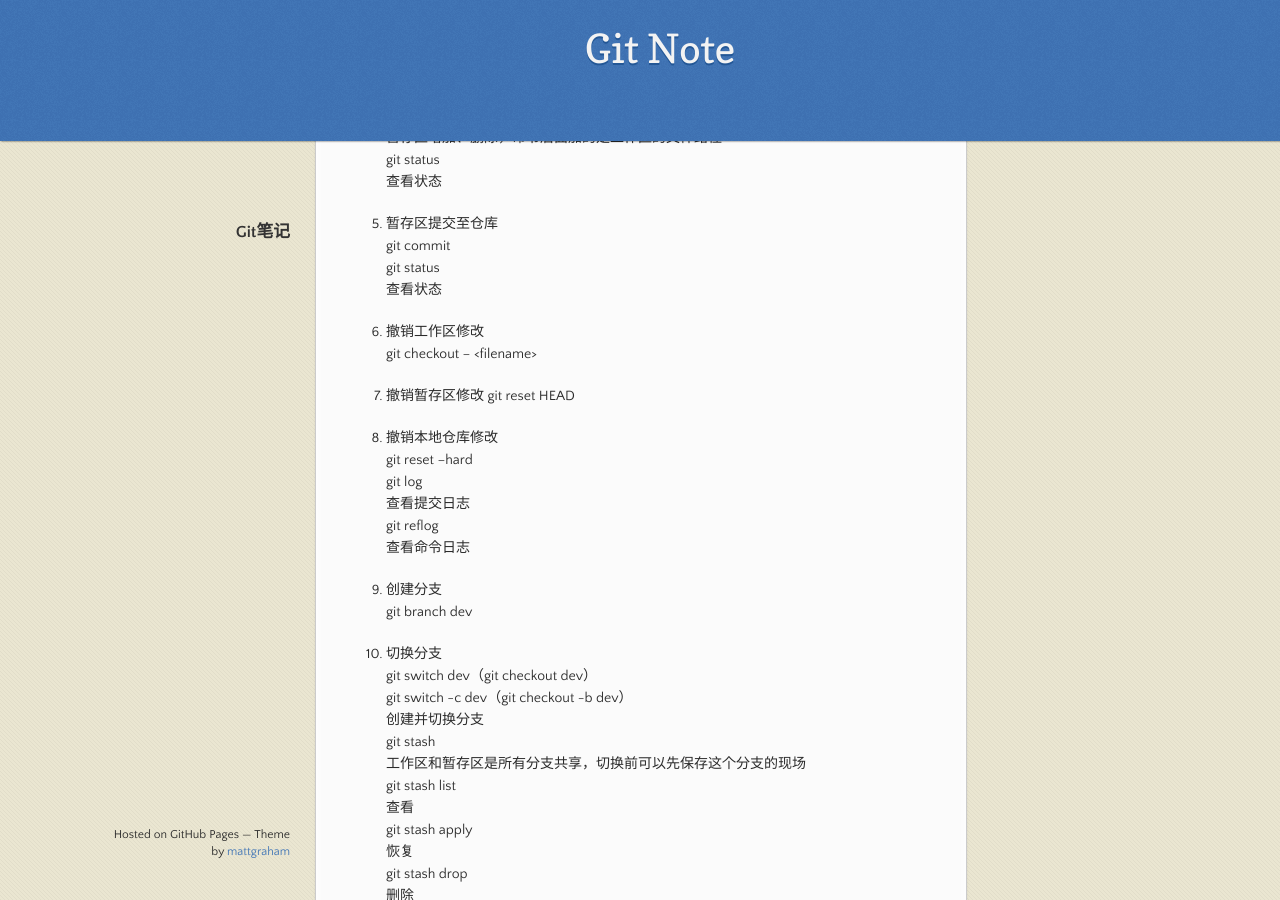
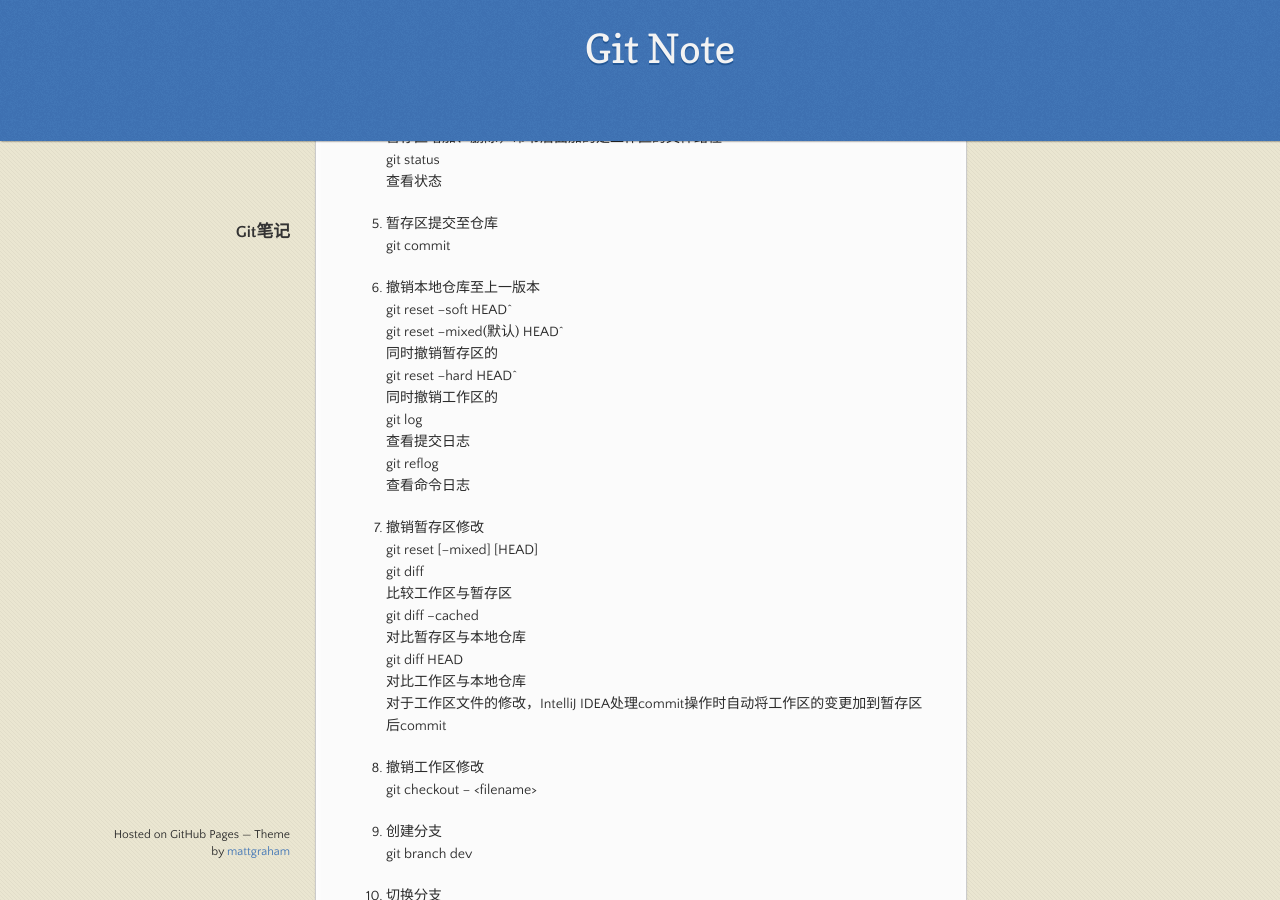
Before and after one commit to lvv9/lvv9.github.io, a Jekyll site: the page built from _posts/2020-06-25-git-note.md, in a window 1280 px wide and 900 px high, scrolled down 819 px. Built offline with Jekyll 4.4.1, drawn with Linux system fonts in a browser that asks for light colours; our own code applies the rules of GitHub Pages for plain Markdown files; comment, search, counter and statistics services are not loaded; the repository's description, which GitHub fills in, is left out.

Commit message:
Update 2020-06-25-git-note.md

```diff
--- a/_posts/2020-06-25-git-note.md
+++ b/_posts/2020-06-25-git-note.md
@@ -23,22 +23,31 @@ git status<br>
 查看状态
 
 4. 暂存区提交至仓库<br>
-git commit<br>
-git status<br>
-查看状态
+git commit
 
-5. 撤销工作区修改<br>
-git checkout -- \<filename>
-
-6. 撤销暂存区修改
-git reset HEAD
-
-7. 撤销本地仓库修改<br>
-git reset --hard<br>
+5. 撤销本地仓库至上一版本<br>
+git reset --soft HEAD^<br>
+git reset --mixed(默认) HEAD^<br>
+同时撤销暂存区的<br>
+git reset --hard HEAD^<br>
+同时撤销工作区的<br>
 git log<br>
 查看提交日志<br>
 git reflog<br>
 查看命令日志
+
+6. 撤销暂存区修改<br>
+git reset \[--mixed\] \[HEAD\]<br>
+git diff<br>
+比较工作区与暂存区<br>
+git diff --cached<br>
+对比暂存区与本地仓库<br>
+git diff HEAD<br>
+对比工作区与本地仓库<br>
+对于工作区文件的修改，IntelliJ IDEA处理commit操作时自动将工作区的变更加到暂存区后commit
+
+7. 撤销工作区修改<br>
+git checkout -- \<filename>
 
 8. 创建分支<br>
 git branch dev
```
